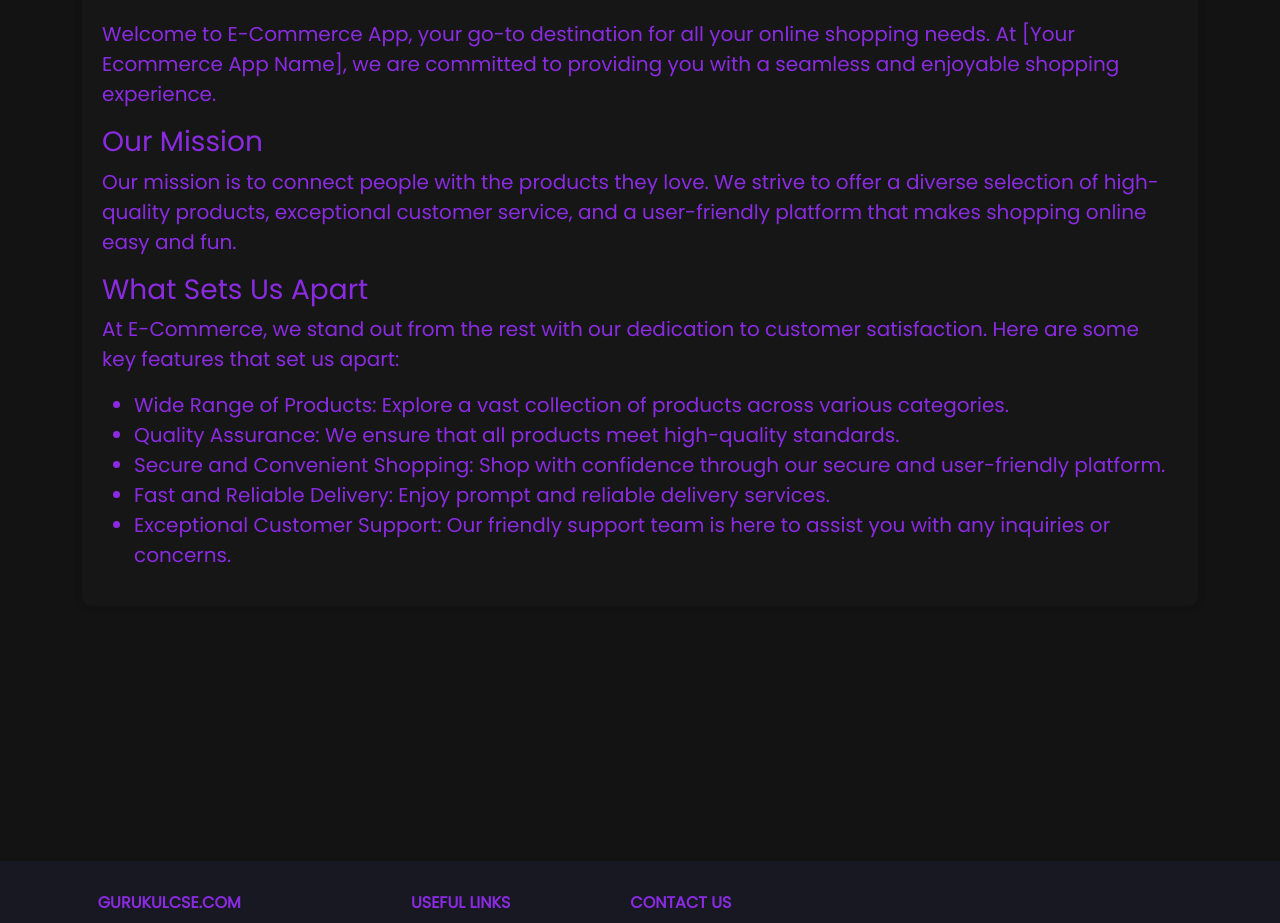
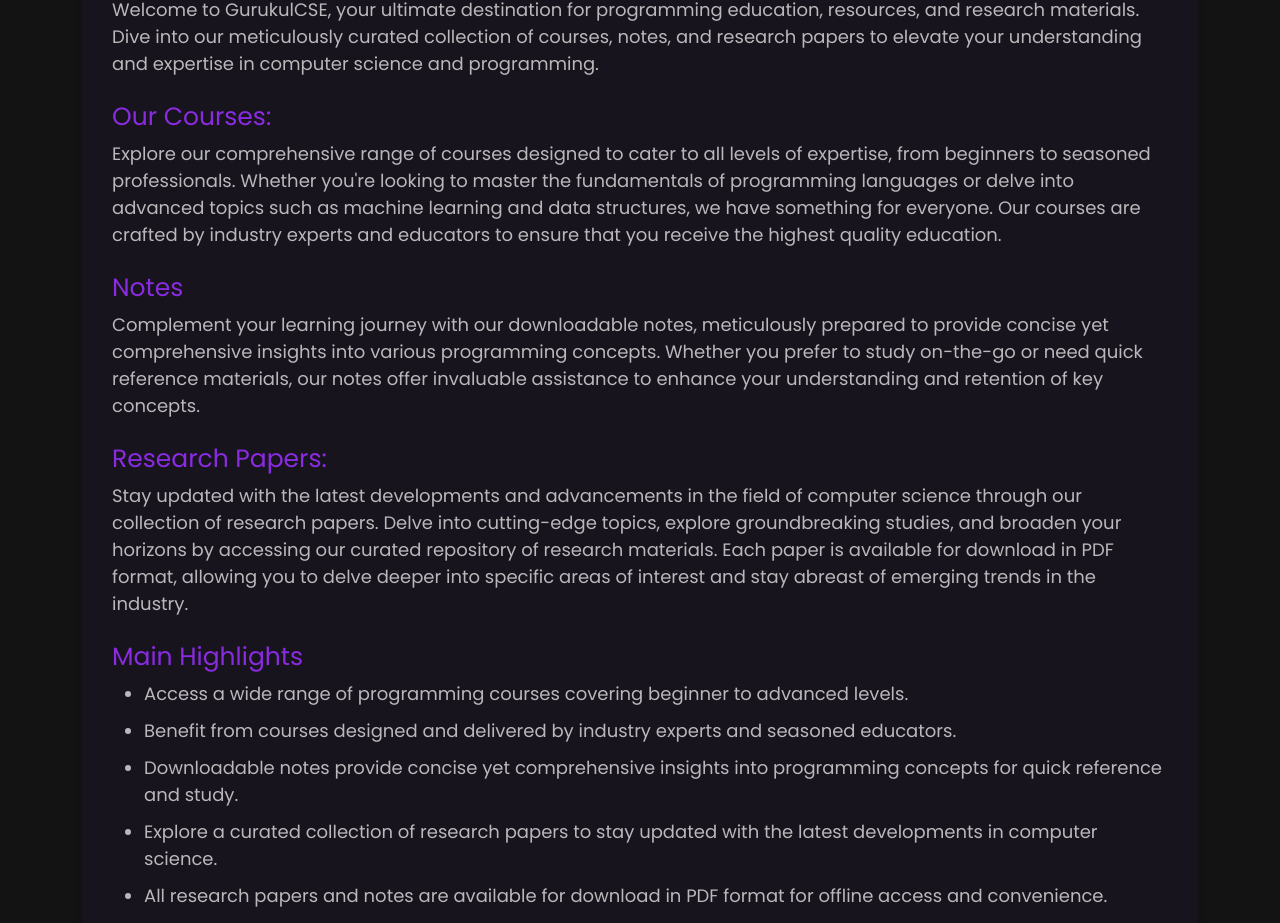
Before and after one commit to rohitsinghkcodes/gurukul.com, a React (Create React App) app in the folder client/: page /about in a window 1280 px wide. Shown: the part 189-1112 px from the top of the page. Built offline with nearby package versions, Linux system fonts and the light colour scheme; no server answers; a web font is replaced by a local one.

Commit message:
about,policy updated

```diff
--- a/client/src/App.js
+++ b/client/src/App.js
@@ -25,6 +25,7 @@
 import UpdatePaperDetails from "./Pages/Admin/UpdatePaperDetails.js";
 import UpdateNotes from "./Pages/Admin/UpdateNotes.js";
 import AdminProfile from "./Pages/Admin/AdminProfile.js";
+import Policy from "./Pages/Policy.js";
 
 function App() {
   return (
@@ -72,6 +73,7 @@
         </Route>
         <Route path="/login" element={<Login />} />
         <Route path="/about" element={<About />} />
+        <Route path="/policy" element={<Policy />} />
         <Route path="/*" element={<PagenotFound />} />
       </Routes>
     </>
--- a/client/src/Pages/About.js
+++ b/client/src/Pages/About.js
@@ -5,28 +5,78 @@
   return (
     <Layout title="About E-Commerce App">
       <div className="container text-center mb-5">
-        <div className="contact-container ">
-          <div className="contact-details">
-            <h2>About Our E-Commerce App</h2>
+        <div className="info-container ">
+          <div className="info-details">
+            <h2>About Our Platform</h2>
             <p>
-              Welcome to E-Commerce App, your go-to destination for all your online shopping needs. At [Your Ecommerce App Name], we are committed to providing you with a seamless and enjoyable shopping experience.
+              Welcome to GurukulCSE, your ultimate destination for programming
+              education, resources, and research materials. Dive into our
+              meticulously curated collection of courses, notes, and research
+              papers to elevate your understanding and expertise in computer
+              science and programming.
             </p>
-            <h3>Our Mission</h3>
+            <h3>Our Courses:</h3>
             <p>
-              Our mission is to connect people with the products they love. We strive to offer a diverse selection of high-quality products, exceptional customer service, and a user-friendly platform that makes shopping online easy and fun.
+              Explore our comprehensive range of courses designed to cater to
+              all levels of expertise, from beginners to seasoned professionals.
+              Whether you're looking to master the fundamentals of programming
+              languages or delve into advanced topics such as machine learning
+              and data structures, we have something for everyone. Our courses
+              are crafted by industry experts and educators to ensure that you
+              receive the highest quality education.
             </p>
-            <h3>What Sets Us Apart</h3>
+            <h3>Notes</h3>
             <p>
-              At E-Commerce, we stand out from the rest with our dedication to customer satisfaction. Here are some key features that set us apart:
+              Complement your learning journey with our downloadable notes,
+              meticulously prepared to provide concise yet comprehensive
+              insights into various programming concepts. Whether you prefer to
+              study on-the-go or need quick reference materials, our notes offer
+              invaluable assistance to enhance your understanding and retention
+              of key concepts.
             </p>
+            <h3>Research Papers:</h3>
+            <p>
+              Stay updated with the latest developments and advancements in the
+              field of computer science through our collection of research
+              papers. Delve into cutting-edge topics, explore groundbreaking
+              studies, and broaden your horizons by accessing our curated
+              repository of research materials. Each paper is available for
+              download in PDF format, allowing you to delve deeper into specific
+              areas of interest and stay abreast of emerging trends in the
+              industry.
+            </p>
+            <h3>Main Highlights</h3>
             <ul>
-              <li>Wide Range of Products: Explore a vast collection of products across various categories.</li>
-              <li>Quality Assurance: We ensure that all products meet high-quality standards.</li>
-              <li>Secure and Convenient Shopping: Shop with confidence through our secure and user-friendly platform.</li>
-              <li>Fast and Reliable Delivery: Enjoy prompt and reliable delivery services.</li>
-              <li>Exceptional Customer Support: Our friendly support team is here to assist you with any inquiries or concerns.</li>
-            </ul>
-
+              <li>
+                Access a wide range of programming courses covering beginner to
+                advanced levels.
+              </li>
+              <li>
+                Benefit from courses designed and delivered by industry experts
+                and seasoned educators.
+              </li>
+              <li>
+                Downloadable notes provide concise yet comprehensive insights
+                into programming concepts for quick reference and study.
+              </li>
+              <li>
+                Explore a curated collection of research papers to stay updated
+                with the latest developments in computer science.
+              </li>
+              <li>
+                All research papers and notes are available for download in PDF
+                format for offline access and convenience.
+              </li>
+              <li>
+                Learn at your own pace and convenience with flexible course
+                structures and downloadable resources.
+              </li>
+              <li>
+                Rest assured of high-quality content vetted by experts to ensure
+                accuracy and relevance.
+              </li>
+            </ul><br/>
+            <p>At GurukulCSE, we are committed to empowering individuals with the knowledge and resources they need to excel in the dynamic world of programming and computer science. Whether you're a student, a professional, or an enthusiast, join us on this journey of continuous learning and exploration. Unlock your full potential and embark on a path of endless possibilities with GurukulCSE.</p>
           </div>
         </div>
       </div>
--- a/client/src/index.css
+++ b/client/src/index.css
@@ -129,30 +129,44 @@
 /* #####################
 info PAGE CSS
 ##################### */
-.contact-container {
+.info-container {
   display: flex;
   align-items: center;
   justify-content: center;
-  margin-top: 5%;
+  margin-top: 2%;
 }
 
-.contact-image {
+.info-image {
   max-width: 50%; /* Adjust the width as needed */
   height: auto;
   margin-right: 30px;
 }
 
-.contact-details {
-  font-size: 20px;
+.info-details {
+  font-size: 18px;
   font-family: "Poppins", sans-serif;
   text-align: left;
-  background-color: #2323233d; /* Light gray background color, adjust as needed */
-  padding: 20px;
-  border-radius: 10px; /* Rounded corners */
-  box-shadow: 0 0 10px rgba(0, 0, 0, 0.1); /* Box shadow for depth effect, adjust as needed */
+  background-color: #27193d3d; /* Light gray background color, adjust as needed */
+  padding: 30px;
+  border-radius: 20px; /* Rounded corners */
+  box-shadow: 0 0 10px rgba(0, 0, 0, 0.1);
+  h3 {
+    font-size: 25px;
+  }
+  p {
+    color: rgba(255, 255, 255, 0.699);
+    margin-bottom: 25px;
+  }
+  ul {
+    color: rgba(255, 255, 255, 0.699);
+    li {
+      margin-bottom: 10px;
+
+    }
+  }
 }
 
-.contact-details h2 {
+.info-details h2 {
   font-weight: bold;
   text-transform: uppercase;
   margin-bottom: 20px;
```
Also changed, not shown: client/src/Components/Layouts/Footer.js (+7 -3 lines), client/src/Pages/Policy.js (+41 -14 lines).
